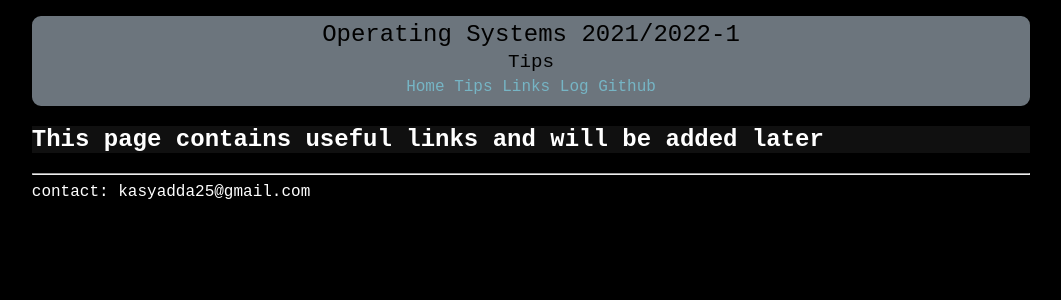
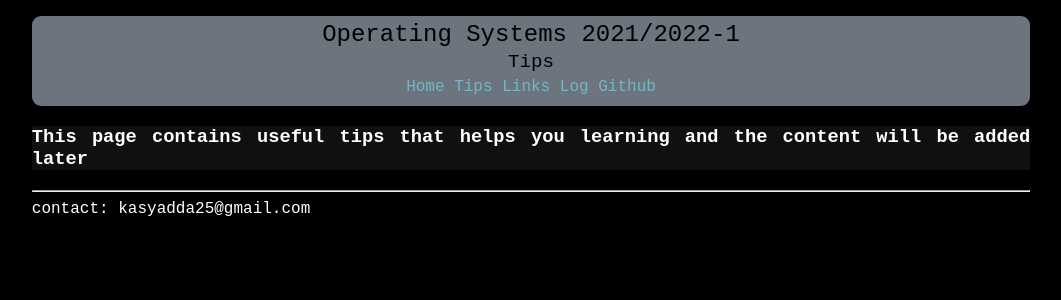
Before and after one commit to Keyza-asyadda/os212, a Jekyll site: the page built from Tips.md, in a window 1280 px wide. Shown: the top 300 px of the page, without its empty margins (109-1170 px from the left). Built offline with Jekyll 4.4.1, drawn with Linux system fonts in a browser that asks for light colours.

Commit message:
Update Tips.md

```diff
--- a/Tips.md
+++ b/Tips.md
@@ -3,4 +3,4 @@ layout: default
 title: Tips
 permalink: /tips.html
 ---
-## This page contains useful links and will be added later
+### This page contains useful tips that helps you learning {{site.course-name}} and the content will be added later
```
